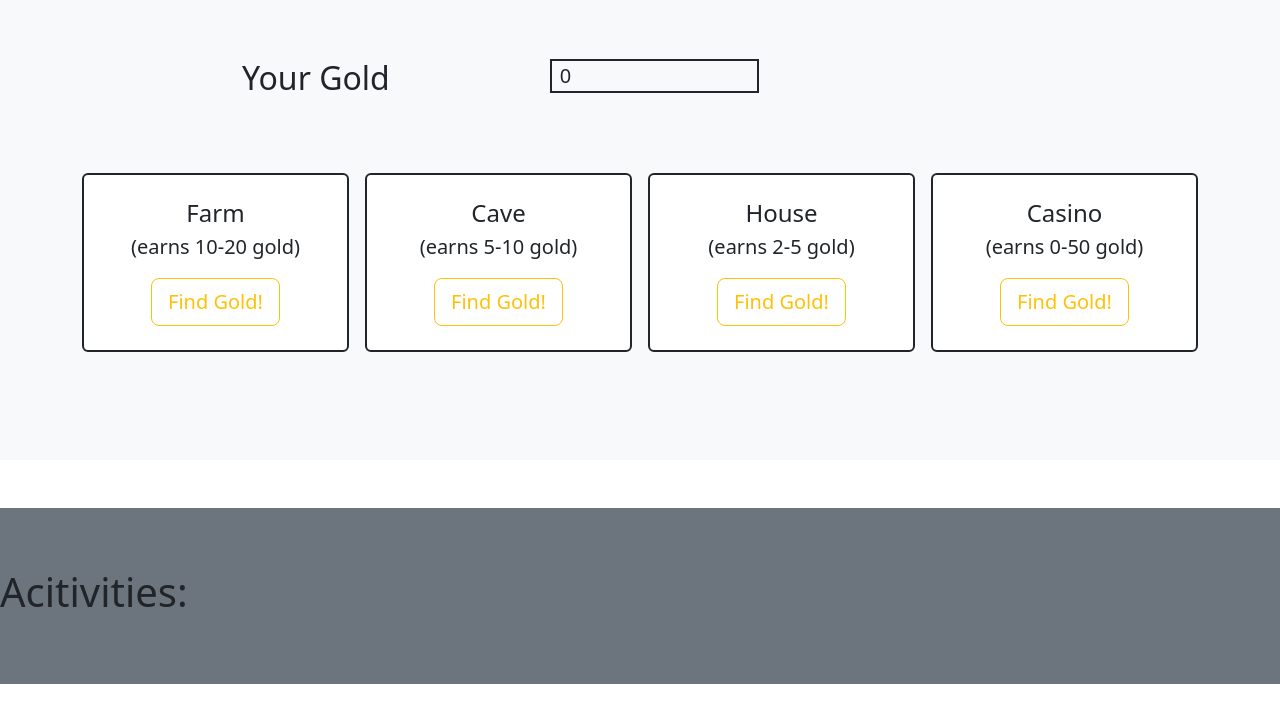
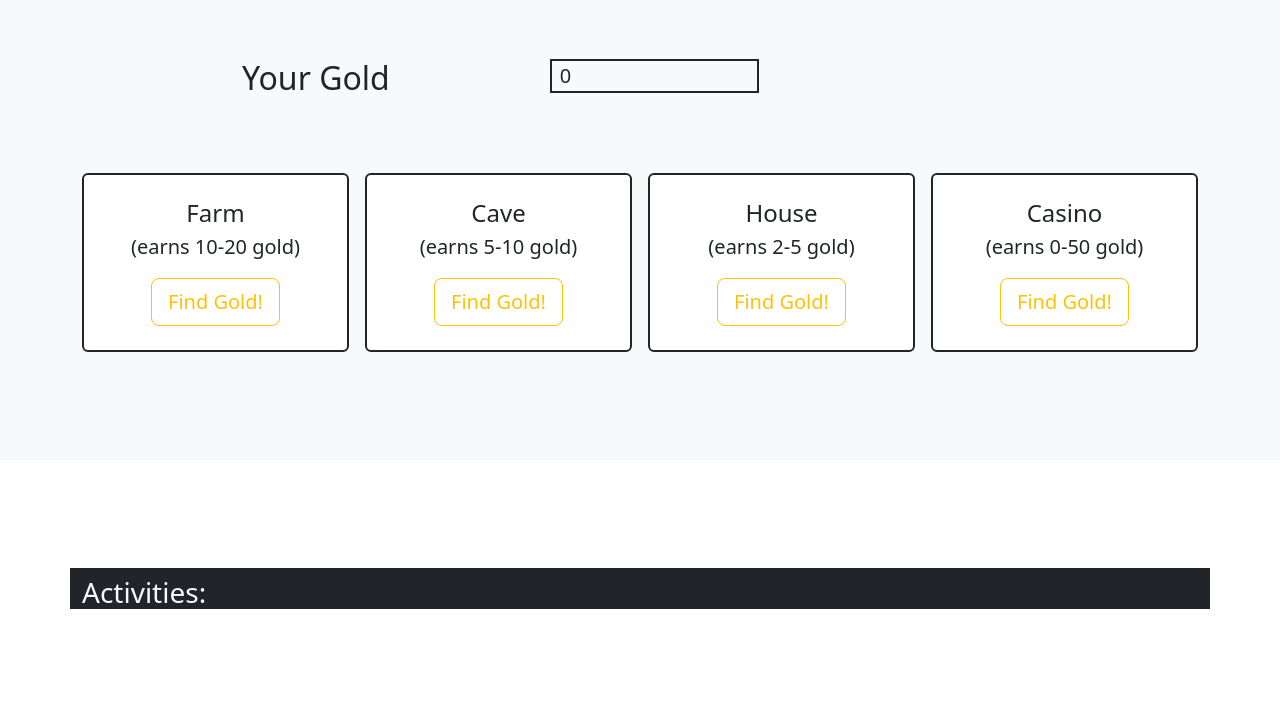
Before and after one commit to igutierrez04/ninja_gold, a Flask app: page / in a window 1280 px wide. Shown: the part 49-772 px from the top of the page. Run offline with Flask 3, Linux system fonts and the light colour scheme.

Commit message:
finished html for displaying activity log and logic to display green for receiving gold, red for losing gold

```diff
--- a/server.py
+++ b/server.py
@@ -16,7 +16,7 @@
         session['gold'] = 0
     if 'activity' not in session:
         session['activity'] = []
-    return render_template('index.html', max_gold = max_gold)
+    return render_template('index.html')
 
 @app.route('/process_money', methods=['POST'])
 def process_money():
--- a/templates/index.html
+++ b/templates/index.html
@@ -80,9 +80,18 @@
     </section>
 
     <!-- activity log -->
-    <section class="bg-secondary mt-5">
-        <div class="">
-            <h1>Acitivities:</h1>
+    <section id="activity">
+        <div class="bg-dark container-md mt-5 pt-2 border-dark border-2">
+            <h3 class="text-light">Activities:</h3>
+            <div class="text-start">
+                {% for i in session['activity'] %}
+                    {% if i[1] == "success" %}
+                        <p class="text-success">{{i[0]}}</p>
+                    {% else %}
+                        <p class="text-danger">{{i[0]}}</p>
+                    {% endif %}
+                {% endfor %}
+            </div>
         </div>
     </section>
 
```
